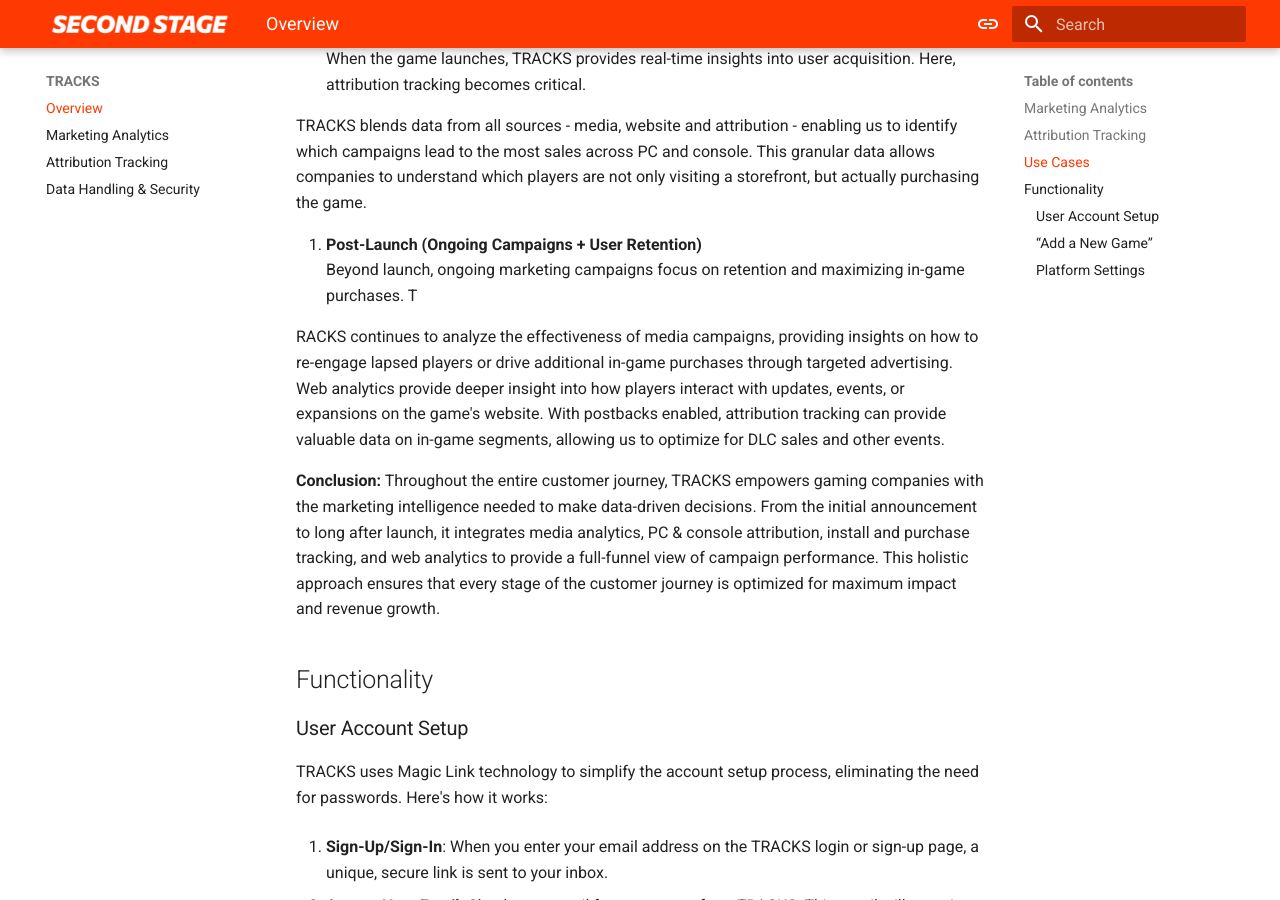
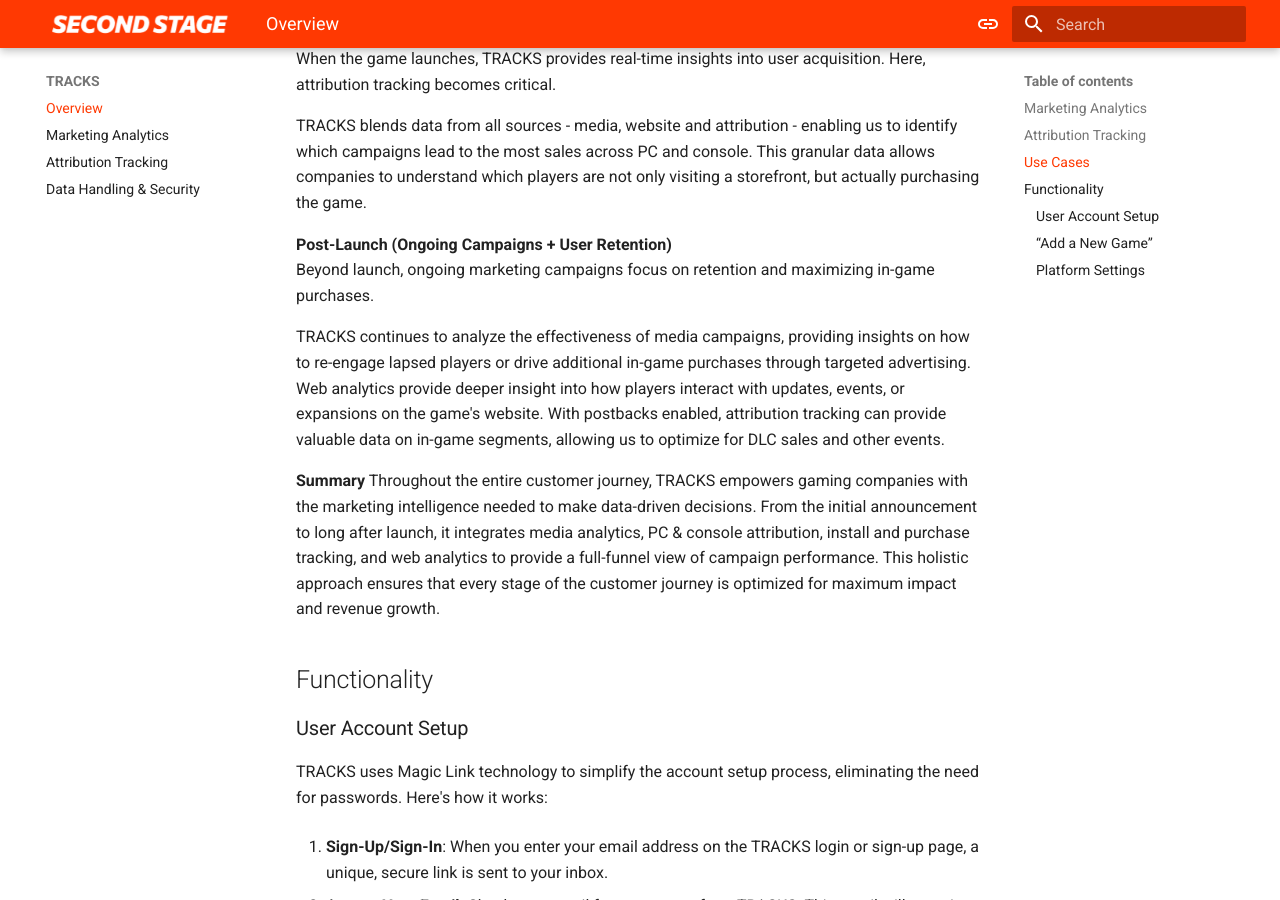
Before and after one commit to secondstage-io/tracks-documentation, an MkDocs documentation site: the page built from docs/tracks/overview.md, in a window 1280 px wide and 900 px high, scrolled down 2212 px. Built offline with MkDocs 1.6.1 and Material for MkDocs 9.7.7, drawn with Linux system fonts in a browser that asks for light colours.

Commit message:
Update overview.md
formatting adjustments

```diff
--- a/docs/tracks/overview.md
+++ b/docs/tracks/overview.md
@@ -38,27 +38,27 @@
 
 *Marketing Campaign Timeline Visualisation*
 
-1. **Announcement Phase**
+**Announcement Phase**
 During the announcement phase, publishers and developers aim to build awareness and excitement for their upcoming game. TRACKS helps monitor media analytics to assess the reach and impact of campaigns across multiple channels — paid advertising, social media or influencers.
 
 At this stage of the campaign, TRACKS can measure the impact of media campaigns and creative assets, track performance in the awareness funnel, and provide helpful brand health insights to support critical decision making on key marketing beats.
 
-2. **Pre-Order or Early Access**
+**Pre-Order or Early Access**
 In the pre-order or early access phase, upper funnel activations that drive brand recognition are still important. This stage also puts significant emphasize on measuring website traffic and optimizing conversion rates through detailed web analytics, ensuring that campaigns are reaching high quality users and delivering on wishlists or pre-purchases.
 
 TRACKS enables precise tracking of where users are coming from — whether through web traffic, referrals, paid ads, or influencer promotions. It connects campaign data with wishlists, preorders or installs, helping gaming companies identify which platforms or channels are key to create demand.
 
-4. **Launch Phase**
+**Launch Phase**
 When the game launches, TRACKS provides real-time insights into user acquisition. Here, attribution tracking becomes critical.
 
 TRACKS blends data from all sources - media, website and attribution - enabling us to identify which campaigns lead to the most sales across PC and console. This granular data allows companies to understand which players are not only visiting a storefront, but actually purchasing the game.
 
-5. **Post-Launch (Ongoing Campaigns + User Retention)**
-Beyond launch, ongoing marketing campaigns focus on retention and maximizing in-game purchases. T
+**Post-Launch (Ongoing Campaigns + User Retention)**
+Beyond launch, ongoing marketing campaigns focus on retention and maximizing in-game purchases.
 
-RACKS continues to analyze the effectiveness of media campaigns, providing insights on how to re-engage lapsed players or drive additional in-game purchases through targeted advertising. Web analytics provide deeper insight into how players interact with updates, events, or expansions on the game's website. With postbacks enabled, attribution tracking can provide valuable data on in-game segments, allowing us to optimize for DLC sales and other events.
+TRACKS continues to analyze the effectiveness of media campaigns, providing insights on how to re-engage lapsed players or drive additional in-game purchases through targeted advertising. Web analytics provide deeper insight into how players interact with updates, events, or expansions on the game's website. With postbacks enabled, attribution tracking can provide valuable data on in-game segments, allowing us to optimize for DLC sales and other events.
 
- **Conclusion:**
+ **Summary**
 Throughout the entire customer journey, TRACKS empowers gaming companies with the marketing intelligence needed to make data-driven decisions. From the initial announcement to long after launch, it integrates media analytics, PC & console attribution, install and purchase tracking, and web analytics to provide a full-funnel view of campaign performance. This holistic approach ensures that every stage of the customer journey is optimized for maximum impact and revenue growth.
 
 ## Functionality
```
